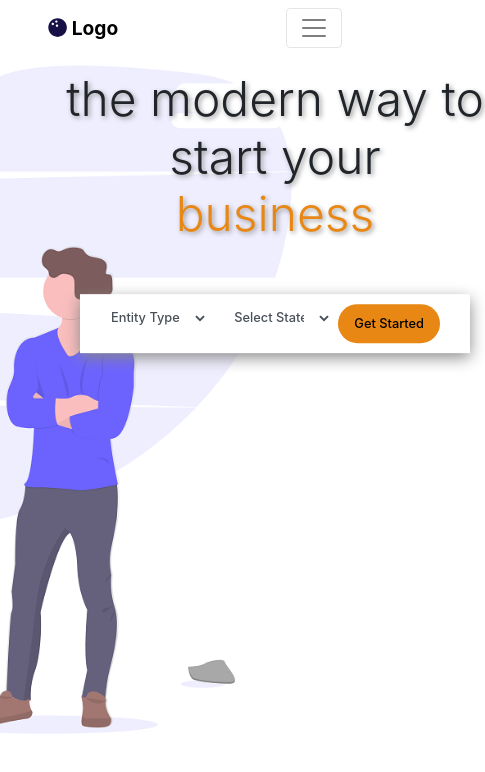
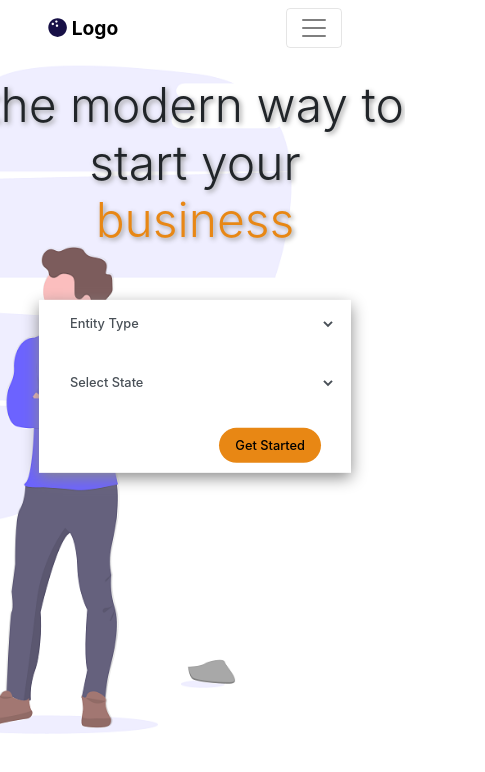
Before and after one commit to czsamzzy/Full-Screen-Web-Design, a plain HTML site: page index.html in a window 390 px wide. Shown: the whole page, 485 px wide, since content can reach past the window. Drawn offline with nearby package versions, Linux system fonts and the light colour scheme.

Commit message:
rwd update

```diff
--- a/index.html
+++ b/index.html
@@ -92,13 +92,13 @@
 			<div class="form-area col-lg-6 col-xl-6">
 				<form>
 					<div class="form-row">
-					  <div class="form-group col-4">
+					  <div class="form-group col-sm-6 col-md-4">
 						<select id="inputState" class="form-control">
 						  <option selected>Entity Type</option>
 						  <option>...</option>
 						</select>
 					  </div>
-					  <div class="form-group col-4">
+					  <div class="form-group col-sm-6 col-md-4">
 						<select id="inputState" class="form-control">
 						  <option selected>Select State</option>
 						  <option>...</option>
--- a/style.css
+++ b/style.css
@@ -1,10 +1,15 @@
 @import url('https://fonts.googleapis.com/css?family=Poppins|Roboto:400,500,700&display=swap');
 
+@viewport {
+  width: device-width ;
+  zoom: 1.0 ;
+}
 
 body{
   position: relative;
   padding: 0px;
   margin: 0px;
+  max-width: 100vw;
 }
 
 .main-view{
@@ -79,6 +84,7 @@ body{
 .main-view .content-box .text-area .form-area{
   box-shadow: 0px 5px 15px #888888;
   background: white;
+  margin-bottom: 50px;
 }
 
 
@@ -248,7 +254,7 @@ body{
   }
 
   .main-view .content-box .text-area{
-    margin: 0rem 5rem;
+    margin: 0rem 0rem;
     position: absolute;
     top: 5%;
     transform: translateY(5%);
@@ -261,8 +267,9 @@ body{
   }
 
   .main-view .content-box .text-area .form-area{
-    width: 100vw;
+    width: 80vw;
     top: 0px;
+    margin: auto;
   }
 }
 
```
